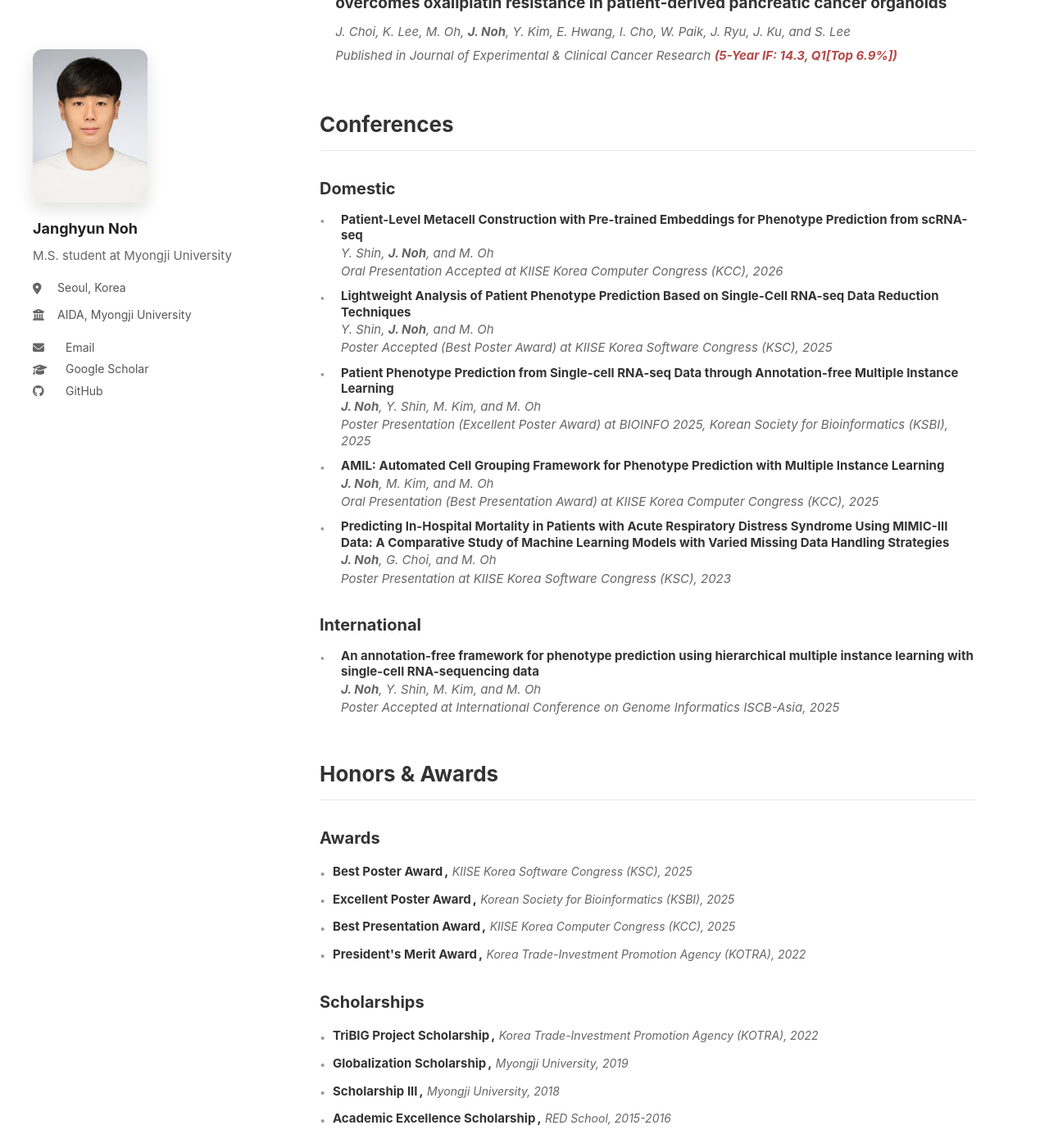
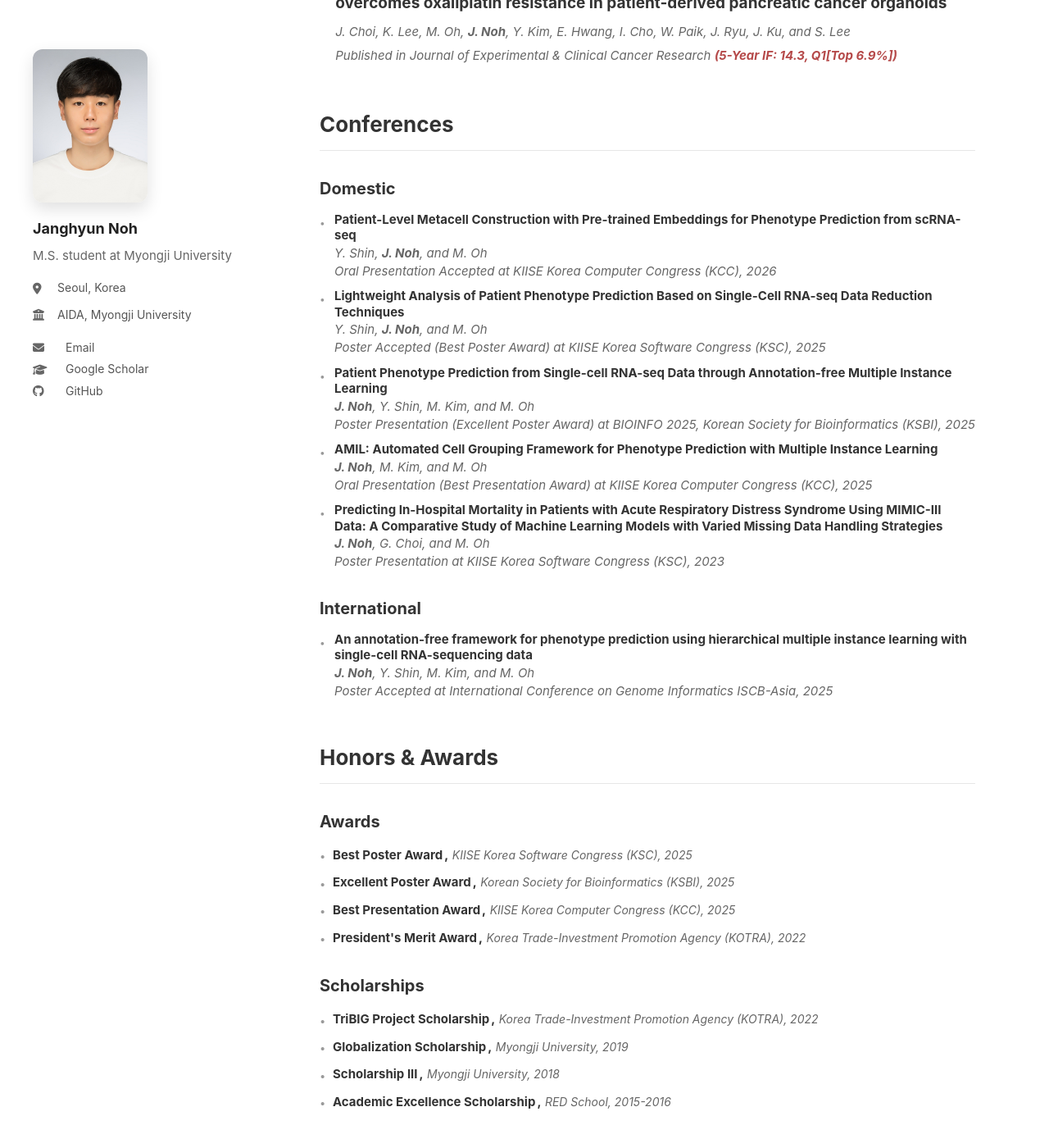
Before and after one commit to janghyunnoh/janghyunnoh.github.io, a Jekyll site: the page built from index.md, in a window 1280 px wide and 1400 px high, scrolled down 926 px. Shown: the whole window at 82% size. Built offline with Jekyll 4.4.1, drawn with Linux system fonts in a browser that asks for light colours.

Commit message:
Match conference bullet entry alignment with awards

```diff
--- a/assets/css/profile.css
+++ b/assets/css/profile.css
@@ -173,27 +173,23 @@ body {
     margin-bottom: 10px;
     position: relative;
     list-style: none;
-    display: grid;
-    grid-template-columns: 18px 1fr;
-    gap: 0 8px;
-    padding-left: 0;
+    display: block;
+    padding-left: 18px;
 }
 
 .main-content .conference-list > li::before {
     content: "•";
-    position: relative;
+    position: absolute;
     left: 0;
-    top: 0.15em;
+    top: 0.35em;
     color: #999;
     font-size: 12px;
-    grid-column: 1;
-    grid-row: 1 / span 3;
 }
 
 .main-content .conference-list strong,
 .main-content .conference-list .entry-authors,
 .main-content .conference-list .entry-venue {
-    grid-column: 2;
+    display: block;
 }
 
 .main-content .conference-list strong {
```
